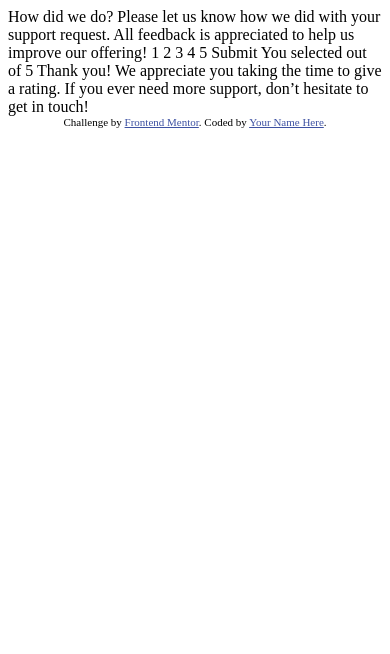
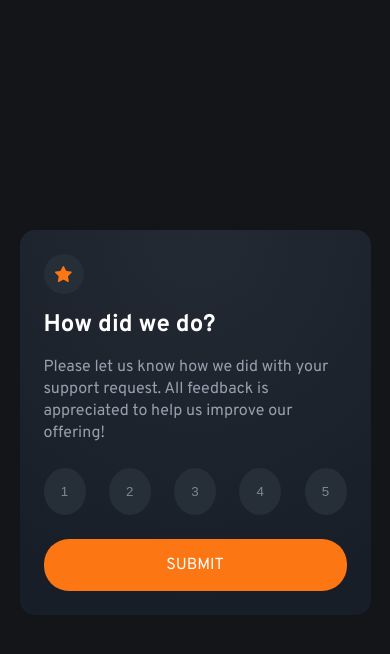
Before and after one commit to KennethChang1/interactive-rating-component, a plain HTML site: page index.html in a window 390 px wide. Drawn offline with Linux system fonts and the light colour scheme.

Commit message:
finished mobile layout

```diff
--- a/index.html
+++ b/index.html
@@ -1,49 +1,55 @@
 <!DOCTYPE html>
 <html lang="en">
+
 <head>
   <meta charset="UTF-8">
-  <meta name="viewport" content="width=device-width, initial-scale=1.0"> <!-- displays site properly based on user's device -->
+  <meta name="viewport" content="width=device-width, initial-scale=1.0">
+  <!-- displays site properly based on user's device -->
 
   <link rel="icon" type="image/png" sizes="32x32" href="./images/favicon-32x32.png">
+  <link rel="stylesheet" href="styles.css">
+  <link rel="preconnect" href="https://fonts.googleapis.com">
+  <link rel="preconnect" href="https://fonts.gstatic.com" crossorigin>
+  <link href="https://fonts.googleapis.com/css2?family=Overpass:wght@400;700&display=swap" rel="stylesheet">
 
   <title>Frontend Mentor | Interactive rating component</title>
 
   <!-- Feel free to remove these styles or customise in your own stylesheet 👍 -->
   <style>
-    .attribution { font-size: 11px; text-align: center; }
-    .attribution a { color: hsl(228, 45%, 44%); }
+    .attribution {
+      font-size: 11px;
+      text-align: center;
+    }
+
+    .attribution a {
+      color: hsl(228, 45%, 44%);
+    }
   </style>
 </head>
+
 <body>
-
-  <!-- Rating state start -->
-
-  How did we do?
-
-  Please let us know how we did with your support request. All feedback is appreciated
-  to help us improve our offering!
-
-  1 2 3 4 5
-
-  Submit
-
-  <!-- Rating state end -->
-
-  <!-- Thank you state start -->
-
-  You selected <!-- Add rating here --> out of 5
-
-  Thank you!
-
-  We appreciate you taking the time to give a rating. If you ever need more support,
-  don’t hesitate to get in touch!
-
-  <!-- Thank you state end -->
+  <div class="container">
+    <div class="image-container">
+      <img src="images/icon-star.svg" alt="star">
+    </div>
+    <p>How did we do?</p>
+    <p>Please let us know how we did with your support request. All feedback is appreciated to help us improve our
+      offering!</p>
+    <div class="ratings">
+      <button class="ratings__button">1</button>
+      <button class="ratings__button">2</button>
+      <button class="ratings__button">3</button>
+      <button class="ratings__button">4</button>
+      <button class="ratings__button">5</button>
+    </div>
+    <a href="#" class="submit">SUBMIT</a>
+  </div>
 
 
-  <div class="attribution">
+  <!-- <div class="attribution">
     Challenge by <a href="https://www.frontendmentor.io?ref=challenge" target="_blank">Frontend Mentor</a>.
     Coded by <a href="#">Your Name Here</a>.
-  </div>
+  </div> -->
 </body>
+
 </html>
--- /dev/null
+++ b/styles.css
@@ -0,0 +1,71 @@
+*{
+    box-sizing: border-box;
+    margin: 0;
+    padding: 0;
+}
+
+body{
+    display: flex;
+    align-items: center;
+    height: 100vh;
+    background-color: #131518;
+}
+
+.container{
+    font-family: 'Overpass', sans-serif;
+    background: radial-gradient(98.96% 98.96% at 50% 0%, #232A34 0%, #181E27 100%);
+    width: 90%;
+    margin: auto;
+    border-radius: 15px;
+    padding: 1.5rem;
+}
+
+.image-container{
+    display: flex;
+    align-items: center;
+    justify-content: center;
+    margin-bottom: 1rem;
+    border-radius: 50%;
+    background-color: #262E38;
+    width: 40px;
+    height: 40px;
+}
+
+.container > p:nth-of-type(1){
+    color: white;
+    font-weight: 700;
+    font-size: 1.5rem;
+    margin-bottom: 1rem;
+}
+
+.container>p:nth-of-type(2){
+    color: #969FAD;
+    line-height: 22px;
+    margin-bottom: 1.5rem;
+}
+
+.ratings{
+    display: flex;
+    justify-content: space-between;
+}
+
+.ratings__button{
+    color: #7C8798;
+    background-color: #262E38;
+    padding: 1rem;
+    width: 42px;
+    border: none;
+    border-radius: 50%;
+    margin-bottom: 24px;
+}
+
+.submit{
+    display: inline-block;
+    text-align: center;
+    background-color: #FC7614;
+    text-decoration: none;
+    width: 100%;
+    padding: 1rem;
+    border-radius: 25px;
+    color: white;
+}
```
